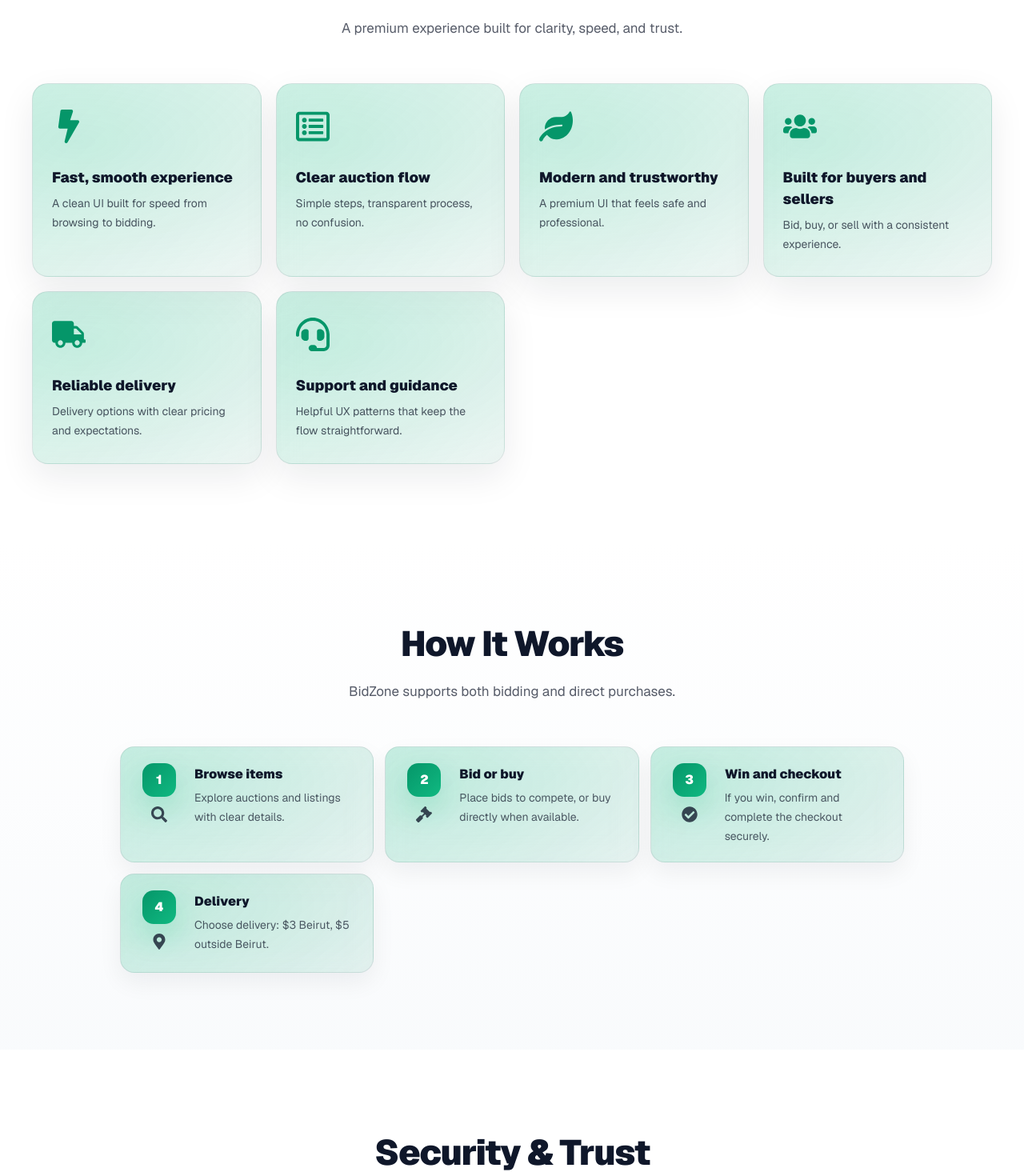
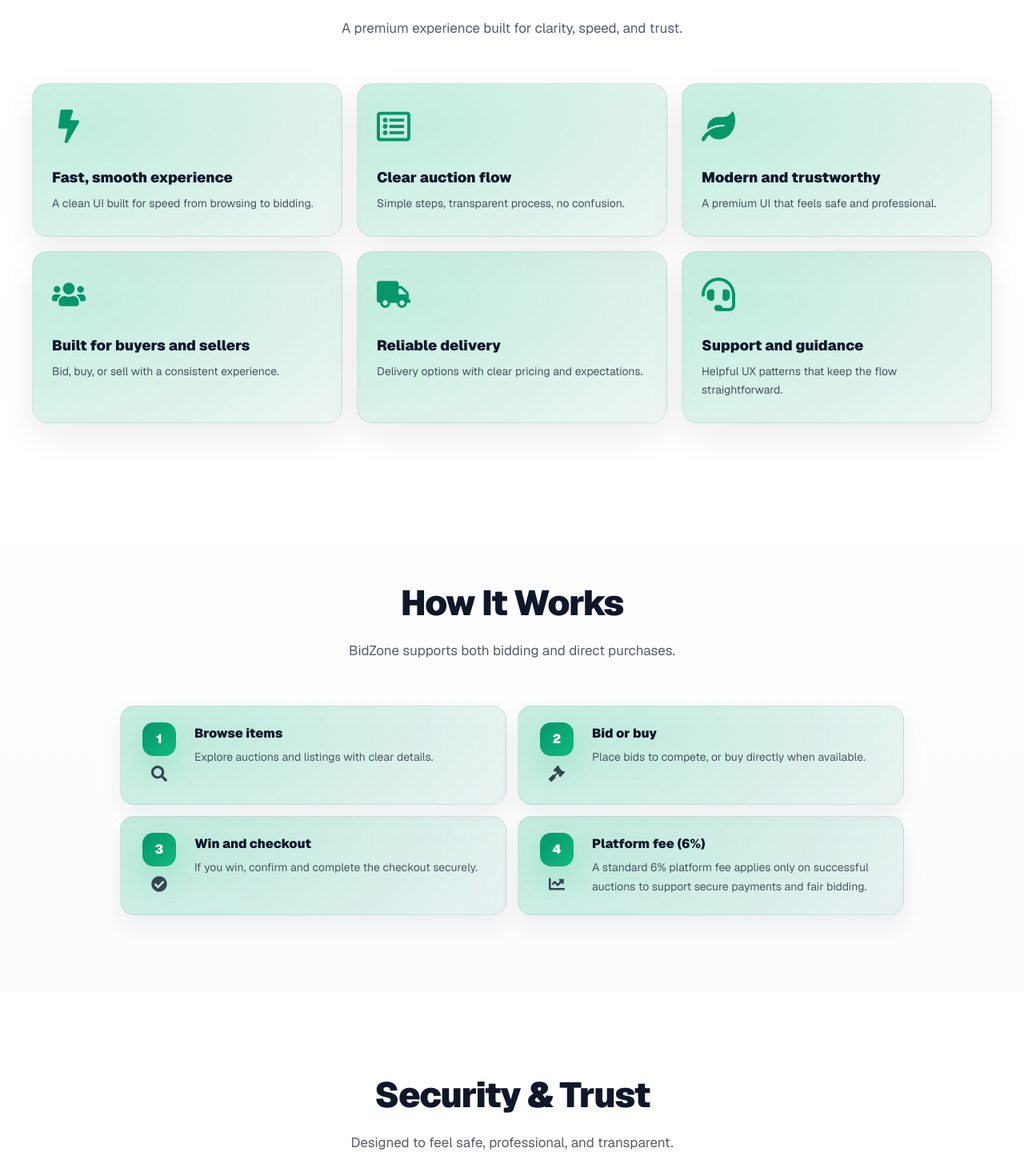
Before and after one commit to Nextjs-team-A/digital-auction-platform, a Next.js app: page / in a window 1280 px wide. Shown: the part 979-2444 px from the top of the page at 80% size. Built offline with nearby package versions, Linux system fonts and the light colour scheme; no server answers; what node-cron would draw is missing.

Commit message:
Improve Home layout and clarify platform fee

```diff
--- a/src/app/page.module.css
+++ b/src/app/page.module.css
@@ -235,7 +235,7 @@
   max-width: 1200px;
   margin: 0 auto;
   display: grid;
-  grid-template-columns: repeat(auto-fit, minmax(260px, 1fr));
+  grid-template-columns: repeat(3, 1fr);
   gap: 18px;
 }
 
@@ -285,7 +285,7 @@
   max-width: 980px;
   margin: 0 auto;
   display: grid;
-  grid-template-columns: repeat(auto-fit, minmax(300px, 1fr));
+  grid-template-columns: repeat(2, 1fr);
   gap: 14px;
 }
 
@@ -570,6 +570,12 @@
 /* =======================================================
    Responsive
    ======================================================= */
+@media (max-width: 1024px) {
+  .cards6 {
+    grid-template-columns: repeat(2, 1fr);
+  }
+}
+
 @media (max-width: 768px) {
   .hero {
     height: 86vh;
@@ -595,4 +601,14 @@
     line-height: 40px;
     letter-spacing: -1.92px;
   }
+
+  .stepsGrid {
+    grid-template-columns: 1fr;
+  }
 }
+
+@media (max-width: 640px) {
+  .cards6 {
+    grid-template-columns: 1fr;
+  }
+}
--- a/src/app/page.tsx
+++ b/src/app/page.tsx
@@ -250,9 +250,9 @@
         text: "If you win, confirm and complete the checkout securely.",
       },
       {
-        icon: <FaMapMarkerAlt />,
-        title: "Delivery",
-        text: "Choose delivery: $3 Beirut, $5 outside Beirut.",
+        icon: <FaChartLine />,
+        title: "Platform fee (6%)",
+        text: "A standard 6% platform fee applies only on successful auctions to support secure payments and fair bidding.",
       },
     ],
     []
```
